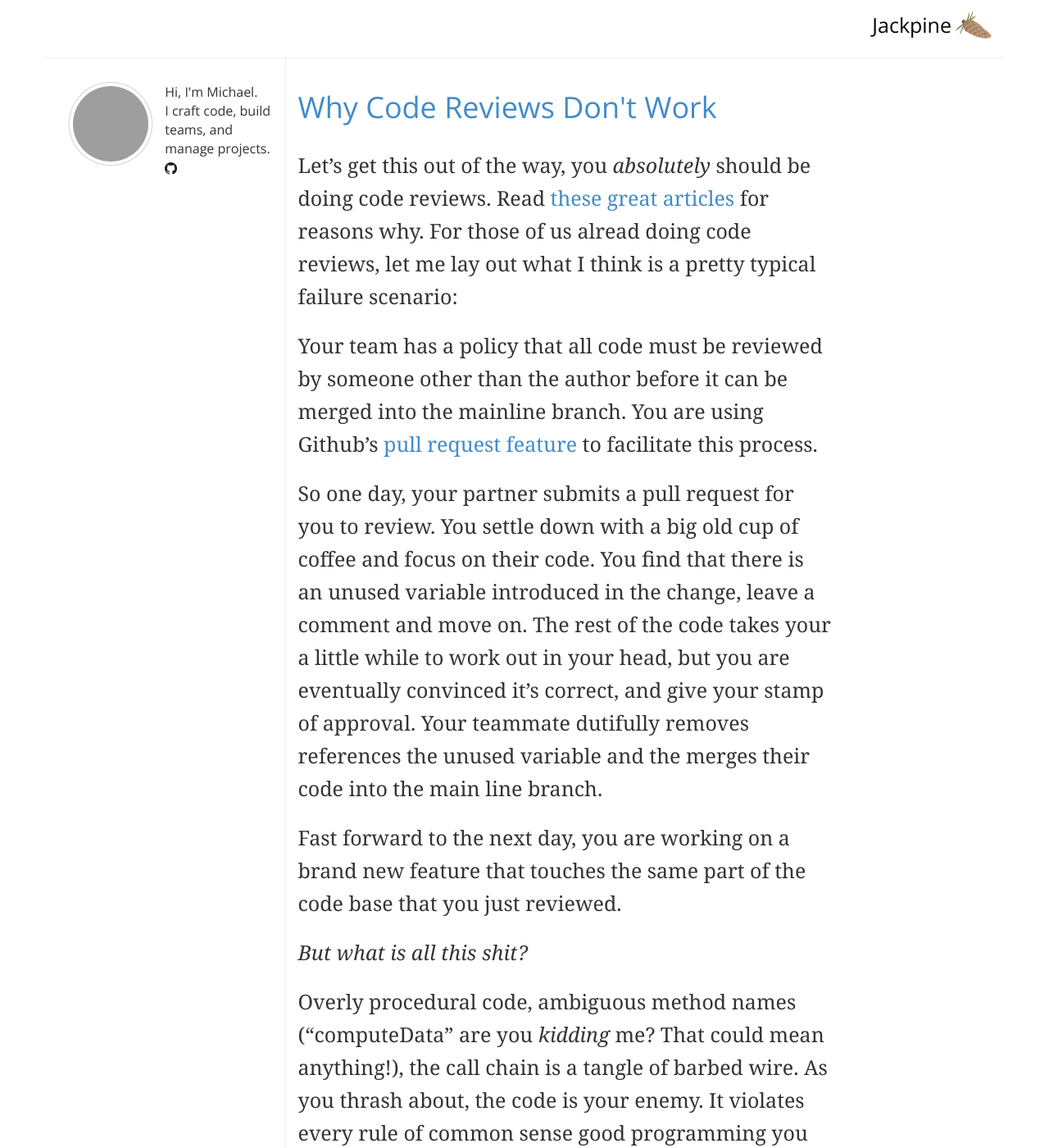
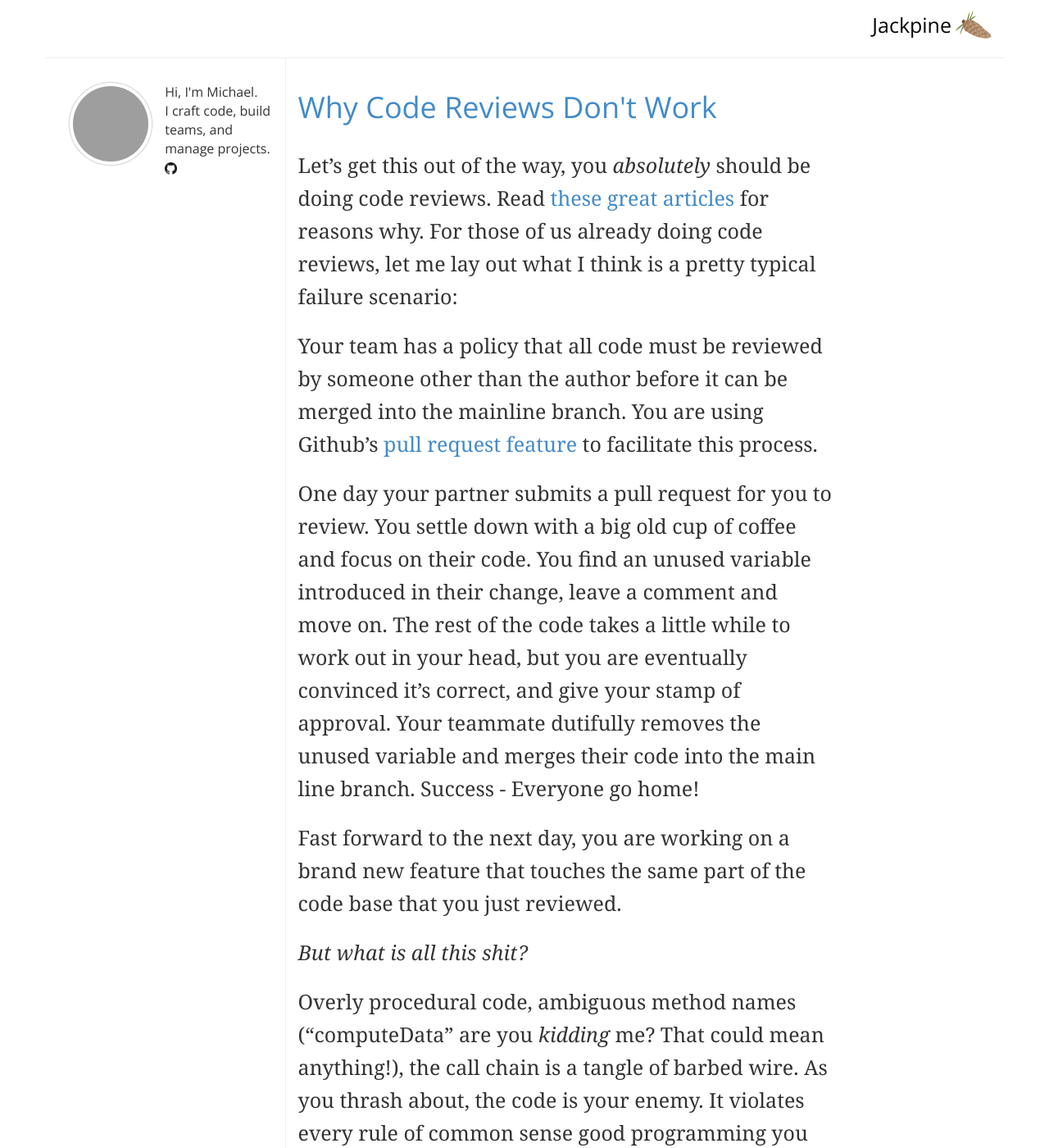
Before and after one commit to jackpine/jackpine.github.com, a Jekyll site: the page built from _posts/2014-01-31-why-code-reviews-dont-work.md, in a window 1280 px wide and 1400 px high. Shown: the whole window at 82% size. Built offline with Jekyll 4.4.1, drawn with Linux system fonts in a browser that asks for light colours; Markdown is read by kramdown in place of the engine named in the settings; grey boxes are pictures that could not be loaded.

Commit message:
word wrap

```diff
--- a/_posts/2014-01-31-why-code-reviews-dont-work.md
+++ b/_posts/2014-01-31-why-code-reviews-dont-work.md
@@ -4,64 +4,162 @@
 author: michaelkirk
 ---
 
-Let's get this out of the way, you *absolutely* should be doing code reviews. Read [these](asd) [great](asdf) [articles](asdf) for reasons why. For those of us alread doing code reviews, let me lay out what I think is a pretty typical failure scenario:
+Let's get this out of the way, you *absolutely* should be doing code
+reviews. Read [these](asd) [great](asdf) [articles](asdf) for reasons
+why. For those of us already doing code reviews, let me lay out what I
+think is a pretty typical failure scenario:
 
-Your team has a policy that all code must be reviewed by someone other than the author before it can be merged into the mainline branch. You are using Github's [pull request feature](https://help.github.com/articles/using-pull-requests) to facilitate this process.
+Your team has a policy that all code must be reviewed by someone other
+than the author before it can be merged into the mainline branch. You
+are using Github's [pull request
+feature](https://help.github.com/articles/using-pull-requests) to
+facilitate this process.
 
-So one day, your partner submits a pull request for you to review. You settle down with a big old cup of coffee and focus on their code. You find that there is an unused variable introduced in the change, leave a comment and move on. The rest of the code takes your a little while to work out in your head, but you are eventually convinced it's correct, and give your stamp of approval. Your teammate dutifully removes references the unused variable and the merges their code into the main line branch.
+One day your partner submits a pull request for you to review. You
+settle down with a big old cup of coffee and focus on their code. You
+find an unused variable introduced in their change, leave a comment
+and move on. The rest of the code takes a little while to work out in
+your head, but you are eventually convinced it's correct, and give
+your stamp of approval. Your teammate dutifully removes the unused
+variable and merges their code into the main line branch. Success -
+Everyone go home!
 
-Fast forward to the next day, you are working on a brand new feature that touches the same part of the code base that you just reviewed.
+Fast forward to the next day, you are working on a brand new feature
+that touches the same part of the code base that you just reviewed.
 
 *But what is all this shit?*
 
-Overly procedural code, ambiguous method names ("computeData" are you *kidding* me? That could mean anything!), the call chain is a tangle of barbed wire. As you thrash about, the code is your enemy. It violates every rule of common sense good programming you know. *It is evil*.
+Overly procedural code, ambiguous method names ("computeData" are you
+*kidding* me? That could mean anything!), the call chain is a tangle
+of barbed wire. As you thrash about, the code is your enemy. It
+violates every rule of common sense good programming you know. *It is
+evil*.
 
-How can this be the same code you reviewed yesterday? What is it about the code review process that prevents our brains from seeing code in it's "true" form? To that point, I want to talk about how we can think about code reviews so as to improving the quality of the software we are building and increase the value of the experience for the participants in the code review.
+How can this be the same code you reviewed yesterday? What is it about
+the code review process that prevents our brains from seeing code in
+it's "true" form? To that point, I want to talk about how we can think
+about code reviews so as to improving the quality of the software we
+are building and increase the value of the experience for the
+participants in the code review.
 
 Minutia
 -------
-The biggest enemey of finding low quality code in a code review is slipping into auto-pilot. It's the same thing that makes some people bad at pair programming. You have to convince yourself not only that it's a valuable experience, but that it's a *difficult* one, and that you need to be paying attention. I'm not a fan of "try harder" coaching, so I've got some real concrete advice. Separate your code review into two passes. The first pass is a superficial linting check while the second is a critical investigation of the structure of the code.
 
-In the first pass, I don't think about the code too hard. I just make sure there are no egregiously wrong approaches, or unused variables, typos, etc. The point is that these small things are distractions. By fixating on them, I "feel" like I've done my job on a code review. I made five improvements, after all, even if none of those improvements considered the big picture.
+The biggest enemey of finding low quality code in a
+code review is slipping into auto-pilot. It's the same thing that
+makes some people bad at pair programming. You have to convince
+yourself not only that it's a valuable experience, but that it's a
+*difficult* one, and that you need to be paying attention. I'm not a
+fan of "try harder" coaching, so I've got some real concrete
+advice. Separate your code review into two passes. The first pass is a
+superficial linting check while the second is a critical investigation
+of the structure of the code.
 
-As an aside, using a real automated software linter to minimize the cost of the first pass on the reviewer. An ex-Googler once told me that he loved an automated style guide checker, even though he didn't like the aesthetics of the style guide. The effect of having a neutral *deterministic* review of style made it so that people *stopped arguing about style*, and focused on something interesting.
+In the first pass, I don't think about the code too hard. I just make
+sure there are no egregiously wrong approaches, or unused variables,
+typos, etc. The point is that these small things are distractions. By
+fixating on them, I "feel" like I've done my job on a code review. I
+made five improvements, after all, even if none of those improvements
+considered the big picture.
 
-After the linting pass, regardless of if I found any issues, I review the *entire* feature again. The goal is to reset my brain. Now that the distractions are gone, I can focus on the intent of the code.
+As an aside, using a real automated software linter to minimize the
+cost of the first pass on the reviewer. An ex-Googler once told me
+that he loved an automated style guide checker, even though he didn't
+like the aesthetics of the style guide. The effect of having a neutral
+*deterministic* review of style made it so that people *stopped
+arguing about style*, and focused on something interesting.
 
-This is a well known "bait and switch". Conside the case of [xxx] wherein serious security bugs were deliberately introduced under the cover of surrounding trivial software bugs. Smoke and mirrors!
+After the linting pass, regardless of if I found any issues, I review
+the *entire* feature again. The goal is to reset my brain. Now that
+the distractions are gone, I can focus on the intent of the code.
 
-So, the first step is a style and lint check, and the second step is convincing yourself that you understand the code. The final step is the mythical *quality* step.
+This is a well known "bait and switch". Conside the case of [xxx]
+wherein serious security bugs were deliberately introduced under the
+cover of surrounding trivial software bugs. Smoke and mirrors!
+
+So, the first step is a style and lint check, and the second step is
+convincing yourself that you understand the code. The final step is
+the mythical *quality* step.
 
 Communism Works in Theory
 -------------------------
-Even if the code is "correct" that doesn't mean that it is "good". Do the abstractions make sense? Do they fit within the patterns of the existing codebase? Are we inventing needless new vbocabulary? Can I reasonably easily modify the behavior should it become necessary?
 
-How do you tell? I admit, I can almost never tell the *quality* of the code until I try to work with it. My proposal is, as part of the code review, commit a refactoring step. That's right - get your stink on that code. Now, this could be controversial in team where people are defensive about their code, but I would argue that people need to get over that sooner rather than later. That kind of attitude is toxic.
+Even if the code is "correct" that doesn't mean that it is "good". Do
+the abstractions make sense? Do they fit within the patterns of the
+existing codebase?  Are we inventing needless new vbocabulary? Can I
+reasonably easily modify the behavior should it become necessary?
+
+How do you tell? I admit, I can almost never tell the *quality* of the
+code until I try to work with it. My proposal is, as part of the code
+review, commit a refactoring step. That's right - get your stink on
+that code. Now, this could be controversial in team where people are
+defensive about their code, but I would argue that people need to get
+over that sooner rather than later. That kind of attitude is toxic.
 
 [insert Fowler quote about refactoring as a means of understanding]
 
-Explain that you're primarily doing it as an excercise in understanding the code. Ask the person who contributed the code to verify that your refactor is correct and if they think they are an improvement.
+Explain that you're primarily doing it as an excercise in
+understanding the code. Ask the person who contributed the code to
+verify that your refactor is correct and if they think they are an
+improvement.
 
-Of course, ultimately, code reviews are only as valuable as your teams commitemnt ot doing them. Obviously *you* care, you're reading an article with a link-baity title just to make sure your values are being fairly represented. But how do you evangalize the practice to your team? Mandating code reviews is simple enough, but any schmoe can say "LGTM". My approach to this is to be very verbose, and largely positive in code reviews. Consider the "Sandwich" of human interactions. You know the sandwich right?
+Of course, ultimately, code reviews are only as valuable as your teams
+commitemnt ot doing them. Obviously *you* care, you're reading an
+article with a link-baity title just to make sure your values are
+being fairly represented. But how do you evangalize the practice to
+your team? Mandating code reviews is simple enough, but any schmoe can
+say "LGTM". My approach to this is to be very verbose, and largely
+positive in code reviews. Consider the "Sandwich" of human
+interactions. You know the sandwich right?
 
-If you have something critical to say, preface it by saying something nice, and then follow it up with something nice, however insubstantial they may be.
+If you have something critical to say, preface it by saying something
+nice, and then follow it up with something nice, however insubstantial
+they may be.
 
-E.g. "Your code is hard to understand. Can you simplify it?" becomes "You are accomplishing a lot with this code, but it is hard to understand. Can you simplify it? I think it's on the right track."
+E.g. "Your code is hard to understand. Can you simplify it?" becomes
+"You are accomplishing a lot with this code, but it is hard to
+understand. Can you simplify it? I think it's on the right track."
 
-See what I did there?! The sandwich. I know it sounds pandering, but I stand by it.
+See what I did there?! The sandwich. I know it sounds pandering, but I
+stand by it.
 
-As I was saying, I tend to be really verbose, I leave a stream of comments charting my thought process. e.g. "What is the method for?"... 10 lines later... "Oh I get it." This record becomes an unadulterable evidence for how literate the code is. A lot of code "looks good" once you understand it, but we all know that code is read many times more than it is written, and optimizing for reading code by working out the parts that confuse you upon reading it is a way to address this.
+As I was saying, I tend to be really verbose, I leave a stream of
+comments charting my thought process. e.g. "What is the method
+for?"... 10 lines later... "Oh I get it." This record becomes an
+unadulterable evidence for how literate the code is. A lot of code
+"looks good" once you understand it, but we all know that code is read
+many times more than it is written, and optimizing for reading code by
+working out the parts that confuse you upon reading it is a way to
+address this.
 
-I also am known to include some fluffy comments, just to show that I'm paying attention ("Yup - this method looks good", "nice use of <some obscure method>! Didn't know about that one.")
+I also am known to include some fluffy comments, just to show that I'm
+paying attention ("Yup - this method looks good", "nice use of <some
+obscure method>! Didn't know about that one.")
 
 That brings me to my next point
 
 Get Personal Value out of Code Reviews
 ======================================
 
-I find code reviews to be one of the more valuable things I get out of working with other engineers of all levels. Everyone has something to teach, everyone has something to learn. Foster a culture of appreciating peoples trivial knowledge as a means of encouraging them to give even more meaningful contributions to the learning process. Another example of this is making sure that you prefer acting on peoples feedback. If you feel that some suggestion to one of *your* code reviews is a "six of one / half dozen of the other" situation, prefer whatever one was suggested. For one, maybe they have some ineffable, but real, reason to prefer a particular approach. As long as you see them as equivalent, it's a win to do something someone suggests. It shows you are receptive (you *are* receptive right?).
+I find code reviews to be one of the more valuable things I get out of
+working with other engineers of all levels. Everyone has something to
+teach, everyone has something to learn. Foster a culture of
+appreciating peoples trivial knowledge as a means of encouraging them
+to give even more meaningful contributions to the learning
+process. Another example of this is making sure that you prefer acting
+on peoples feedback. If you feel that some suggestion to one of *your*
+code reviews is a "six of one / half dozen of the other" situation,
+prefer whatever one was suggested. For one, maybe they have some
+ineffable, but real, reason to prefer a particular approach. As long
+as you see them as equivalent, it's a win to do something someone
+suggests. It shows you are receptive (you *are* receptive right?).
 
 Profound Conclusion
 ===================
 
-Like most things, I don't feel that I'm particularly good at code reviews, but I *have* made some headway since I started. By not fixating on trivial errors, actually working with the code, and fostering an environment that nurtures teaching and learning you can make code reviews a more valuable process - valuable to your software and valuable to your team.
+Like most things, I don't feel that I'm particularly good at code
+reviews, but I *have* made some headway since I started. By not
+fixating on trivial errors, actually working with the code, and
+fostering an environment that nurtures teaching and learning you can
+make code reviews a more valuable process - valuable to your software
+and valuable to your team.
```
